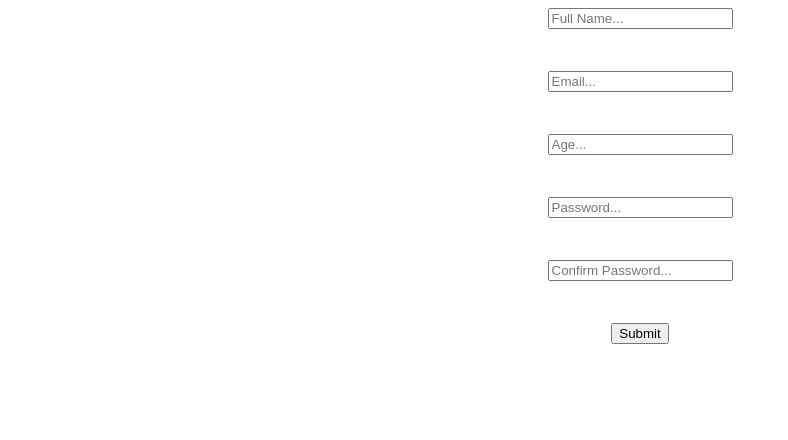
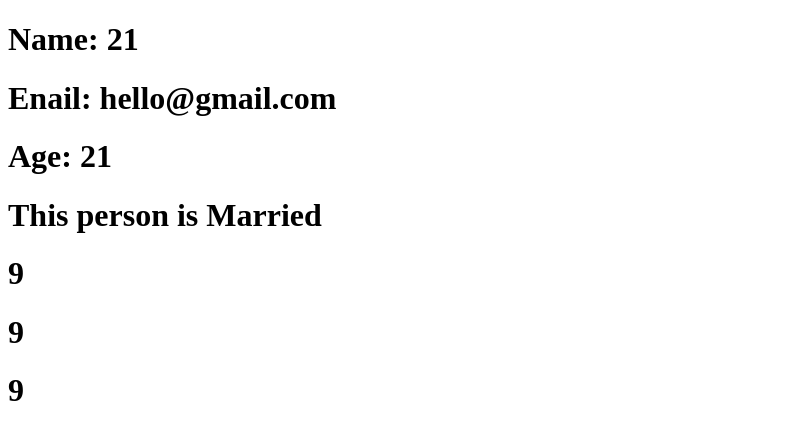
Before and after one commit to Shubham-Yadav-18/tester, a React (Create React App) app: page / in a window 1280 px wide. Shown: the top 440 px of the page, without its empty margins (0-788 px from the left). Built offline with nearby package versions, Linux system fonts and the light colour scheme.

Commit message:
learn proptypes to fix props structure

```diff
--- a/package.json
+++ b/package.json
@@ -9,6 +9,7 @@
     "@testing-library/react": "^13.4.0",
     "@testing-library/user-event": "^13.5.0",
     "axios": "^1.5.0",
+    "prop-types": "^15.8.1",
     "react": "^18.2.0",
     "react-dom": "^18.2.0",
     "react-hook-form": "^7.46.2",
--- a/src/App.js
+++ b/src/App.js
@@ -1,11 +1,18 @@
-import Form from "./pages/Form";
+import Person from "./pages/Person";
+
 
 
 const App = () => {
 
   return (
     <div>
-      <Form/>
+      <Person name="21"
+      email="hello@gmail.com"
+      age={21}
+      isMarried={true}
+      friends={[9,9,9]}
+
+      />
     </div>
   );
 };
--- a/src/pages/Form.jsx
+++ /dev/null
@@ -1,77 +0,0 @@
-import React from "react";
-import { useForm } from "react-hook-form";
-import { yupResolver } from "@hookform/resolvers/yup";
-import * as yup from "yup";
-
-const Form = () => {
-  const schema = yup.object().shape({
-    fullName: yup.string().required("Full Name is required"),
-    email: yup.string().email("Invalid email format").required("Email is required"),
-    age: yup
-      .number()
-      .positive("Age must be a positive number")
-      .integer("Age must be an integer")
-      .min(18, "Age must be at least 18 years old")
-      .typeError("Age must be a number")
-      .required("Age is required"),
-    password: yup.string().min(4, "Password must be at least 4 characters").max(20, "Password must not exceed 20 characters").required("Password is required"),
-    confirmPassword: yup
-      .string()
-      .oneOf([yup.ref("password"), null], "Passwords must match")
-      .required("Confirm Password is required"),
-  });
-
-  const { register, handleSubmit, formState: { errors } } = useForm({
-    resolver: yupResolver(schema),
-  });
-
-  const onSubmit = (data) => {
-    console.log(data);
-  };
-
-  return (
-    <form
-      onSubmit={handleSubmit(onSubmit)}
-      style={{ display: "flex", flexDirection: "column", alignItems: "center" }}
-    >
-      <input
-        type="text"
-        placeholder="Full Name..."
-        {...register("fullName")}
-        style={{ marginBottom: "10px" }}
-      />
-      <p>{errors.fullName?.message}</p>
-      <input
-        type="text"
-        placeholder="Email..."
-        {...register("email")}
-        style={{ marginBottom: "10px" }}
-      />
-      <p>{errors.email?.message}</p>
-      <input
-        type="number"
-        placeholder="Age..."
-        {...register("age")}
-        style={{ marginBottom: "10px" }}
-      />
-      <p>{errors.age?.message}</p>
-      <input
-        type="password"
-        placeholder="Password..."
-        {...register("password")}
-        style={{ marginBottom: "10px" }}
-      />
-      <p>{errors.password?.message}</p>
-      <input
-        type="password"
-        placeholder="Confirm Password..."
-        {...register("confirmPassword")}
-        style={{ marginBottom: "10px" }}
-      />
-      <p>{errors.confirmPassword?.message}</p>
-      <input type="submit" />
-    </form>
-  );
-};
-
-export default Form;
--- /dev/null
+++ b/src/pages/Person.js
@@ -0,0 +1,24 @@
+import React from "react";
+import PropTypes from "prop-types"
+const Person = (props) => {
+  return (
+    <div>
+      <h1>Name: {props.name}</h1>
+      <h1>Enail: {props.email}</h1>
+      <h1>Age: {props.age}</h1>
+      <h1>This person {props.isMarried ? "is" : "is not"} Married</h1>
+      {props.friends.map((friend) => (
+        <h1>{friend}</h1>
+      ))}
+    </div>
+  );
+};
+Person.propTypes={
+    name: PropTypes.string,
+    email:PropTypes.string,
+    age:PropTypes.number,
+    isMarried:PropTypes.bool,
+    friends:PropTypes.arrayOf(PropTypes.string),
+}
+
+export default Person;
```
Also changed, not shown: 2 other files (tests, documents, lock files or other folders).
